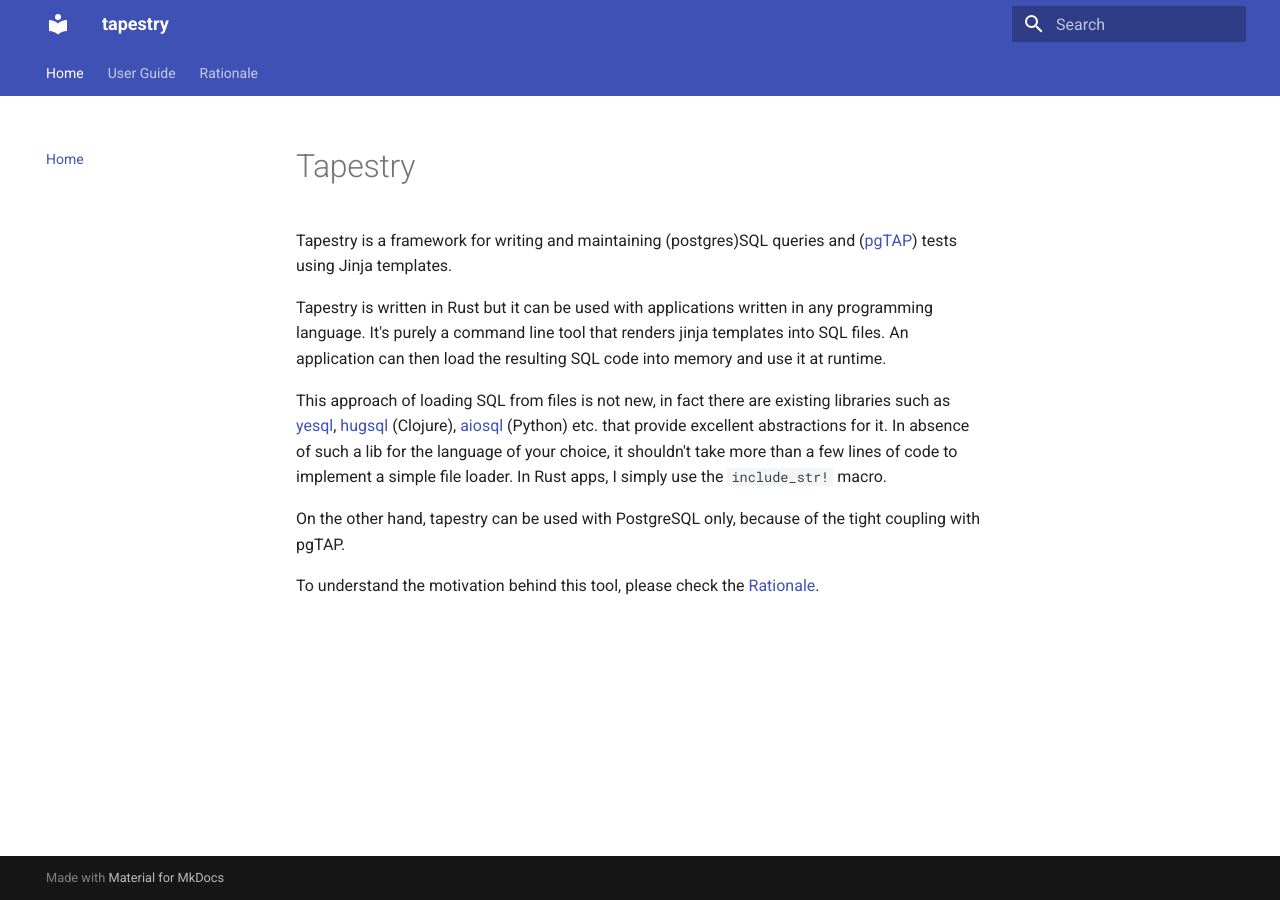
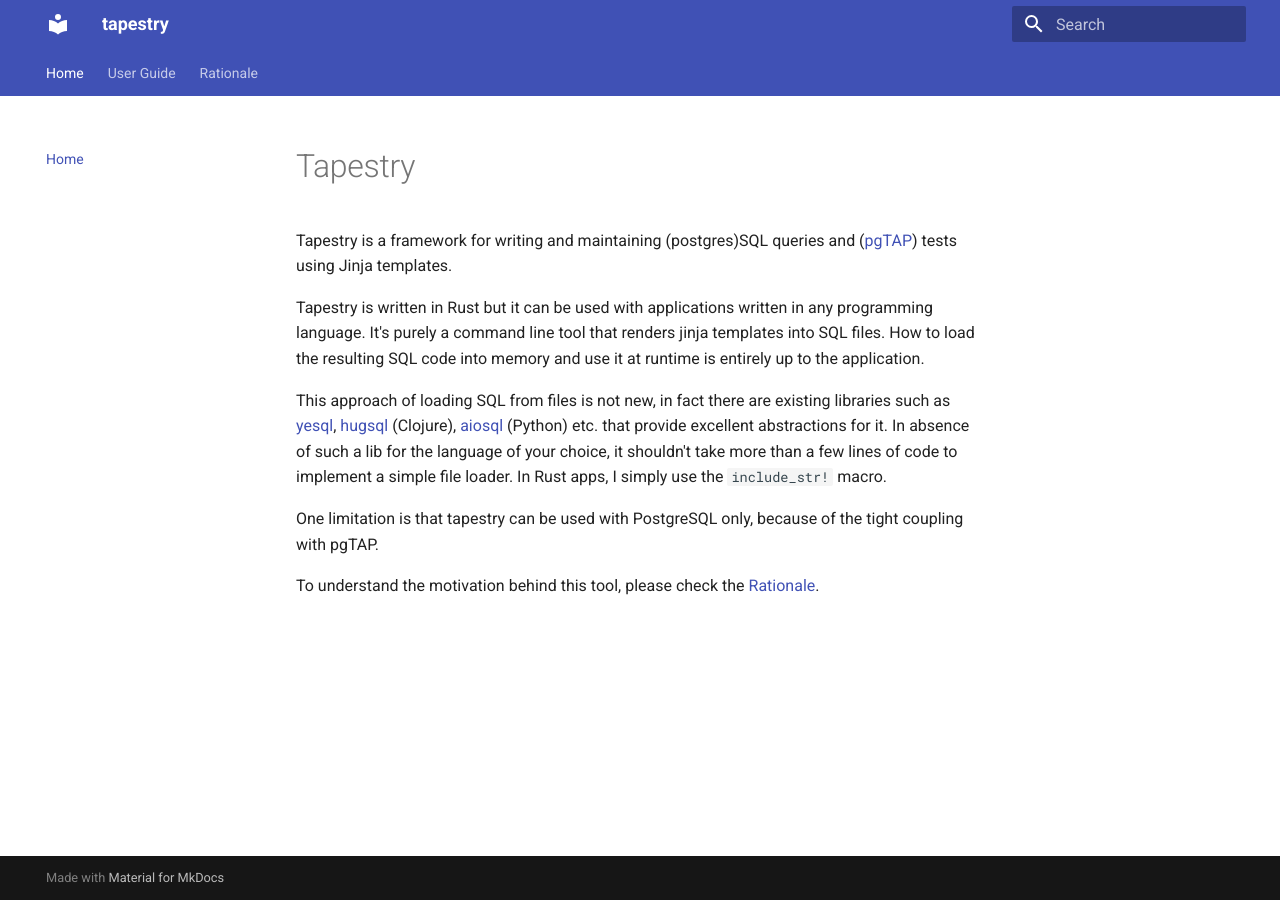
Before and after one commit to naiquevin/tapestry, an MkDocs documentation site: the page built from docs/index.md, in a window 1280 px wide. Built offline with MkDocs 1.6.1 and Material for MkDocs 9.7.7, drawn with Linux system fonts in a browser that asks for light colours.

```diff
--- a/docs/index.md
+++ b/docs/index.md
@@ -5,8 +5,9 @@ queries and ([pgTAP](https://pgtap.org/)) tests using Jinja templates.
 
 Tapestry is written in Rust but it can be used with applications
 written in any programming language. It's purely a command line tool
-that renders jinja templates into SQL files. An application can then
-load the resulting SQL code into memory and use it at runtime.
+that renders jinja templates into SQL files. How to load the resulting
+SQL code into memory and use it at runtime is entirely up to the
+application.
 
 This approach of loading SQL from files is not new, in fact there are
 existing libraries such as
@@ -18,8 +19,8 @@ the language of your choice, it shouldn't take more than a few lines
 of code to implement a simple file loader. In Rust apps, I simply use
 the `include_str!` macro.
 
-On the other hand, tapestry can be used with PostgreSQL only, because
-of the tight coupling with pgTAP.
+One limitation is that tapestry can be used with PostgreSQL only,
+because of the tight coupling with pgTAP.
 
 To understand the motivation behind this tool, please check the
 [Rationale](rationale.md).
```
Also changed, not shown: README.md (+5 -4 lines).
